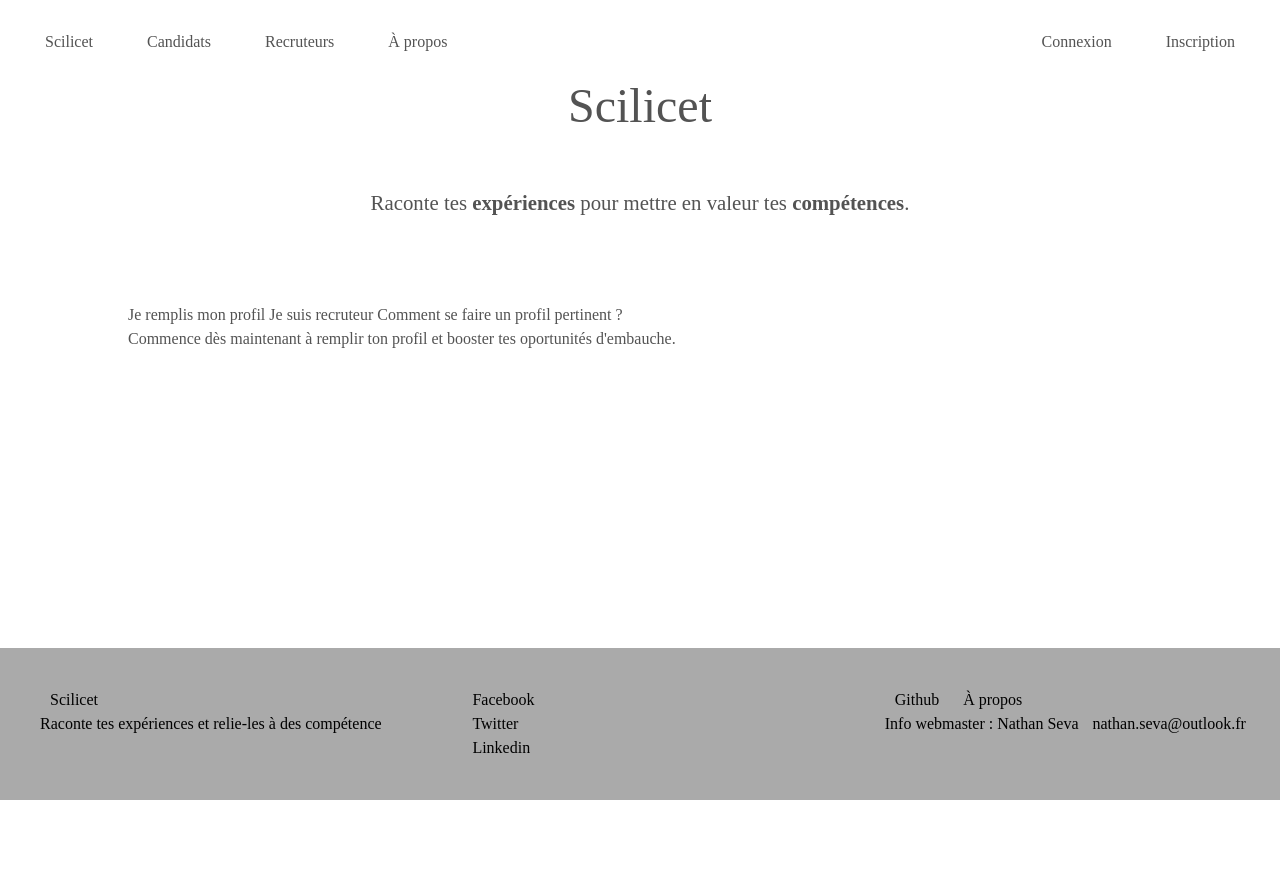
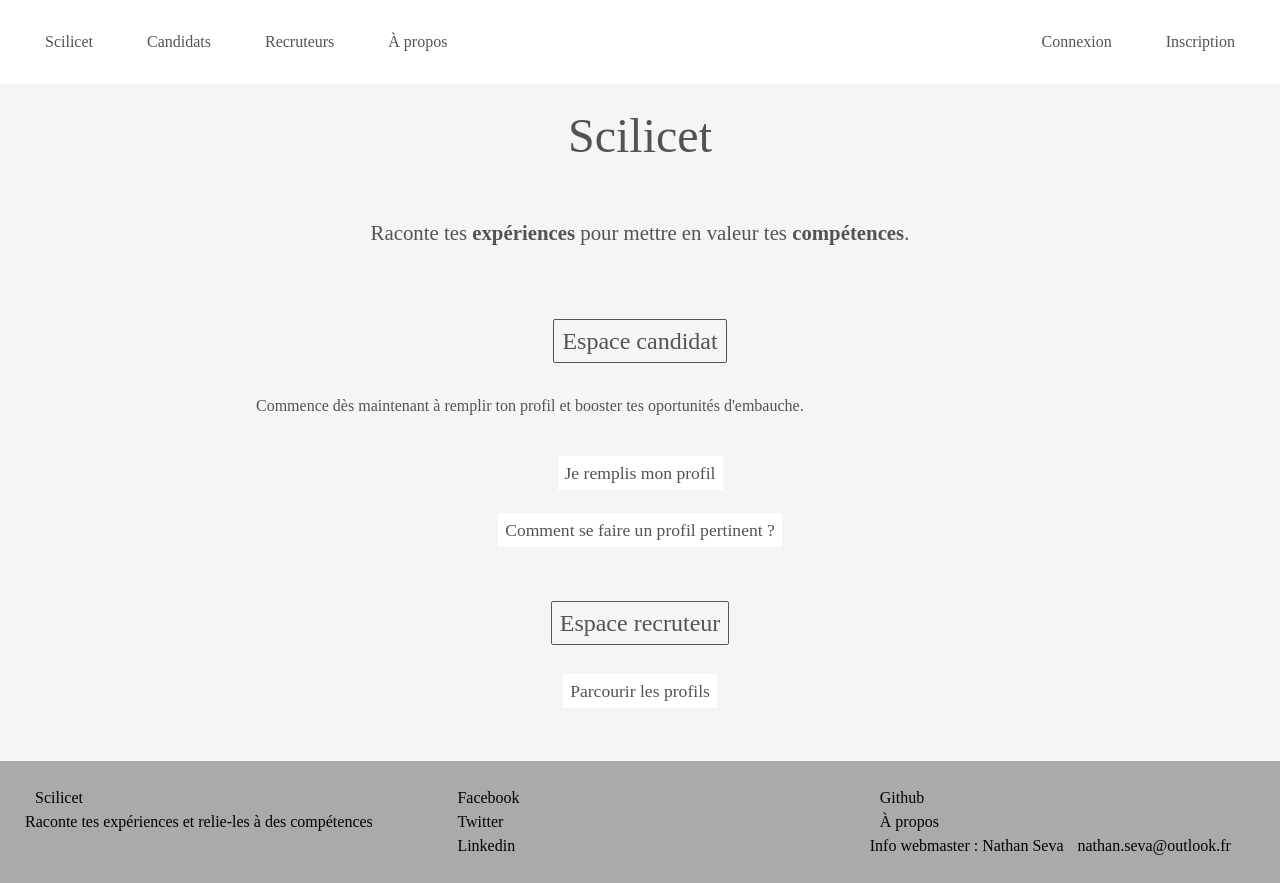
Before and after one commit to Thykof/Scilicet, a Django app: page / in a window 1280 px wide; the page is wider, and only the part inside the window is pictured. Before the commit the page ends 800 px from the top of that part, so only its background shows below. Run offline with Django 3.2, Linux system fonts and the light colour scheme.

Commit message:
Improve style

```diff
--- a/core/static/css/style.css
+++ b/core/static/css/style.css
@@ -1,3 +1,43 @@
+article {
+  margin-top: 30px;
+}
+
 strong.no-bold {
   font-weight: 400;
 }
+
+h2 {
+  text-align: center;
+  border: 1px solid #555;
+  border-radius: 2px;
+  padding: 8px;
+  display: inline;
+}
+.wrapper-h2 {
+  margin: 20px auto 35px;
+  text-align: center;
+}
+
+.button {
+  padding: 7px;
+  background-color: white;
+  text-align: center;
+  margin: 4px;
+  font-size: 1.1em;
+}
+
+.wrapper-button {
+  text-align: center;
+  margin: 10px;
+  padding: 2px;
+}
+
+.wrapper-button p {
+  display: block;
+  margin: 30px;
+}
+
+.wrapper-p {
+  width: 60%;
+  margin: auto;
+}
--- a/core/templates/core/index.html
+++ b/core/templates/core/index.html
@@ -2,13 +2,29 @@
 {% load static %}
 
 <!-- {% block title %}{% endblock %} -->
-{% block stylesheet %}
-<link rel="stylesheet" href="{% static "css/style.css" %}">
-{% endblock %}
+{% block stylesheet %}<link rel="stylesheet" href="{% static "css/style.css" %}">{% endblock %}
 
 {% block section %}
-<a href="">Je remplis mon profil</a>
-<a href="">Je suis recruteur</a>
-<a href="">Comment se faire un profil pertinent ?</a>
-<p>Commence dès maintenant à remplir ton profil et <strong class="no-bold">booster</strong> tes oportunités d'embauche.</p>
+<article>
+  <div class="wrapper-h2">
+    <h2>Espace candidat</h2>
+  </div>
+
+  <div class="wrapper-p">
+    <p>Commence dès maintenant à remplir ton profil et <strong class="no-bold">booster</strong> tes oportunités d'embauche.</p>
+  </div>
+
+  <div class="wrapper-button">
+    <p><a class="button" href="">Je remplis mon profil</a></p>
+    <p><a class="button" href="">Comment se faire un profil pertinent ?</a></p>
+  </div>
+</article>
+<article>
+  <div class="wrapper-h2">
+    <h2>Espace recruteur</h2>
+  </div>
+  <div class="wrapper-button">
+    <a class="button" href="">Parcourir les profils</a>
+  </div>
+</article>
 {% endblock section %}
--- a/static/css/base.css
+++ b/static/css/base.css
@@ -4,12 +4,11 @@ html {
 
 body {
   line-height: 1.5;
-
+  background-color: #F5F5F5;
 }
 
 header {
   width: 100%;
-  margin-bottom: 50px;
 }
 
 a {
@@ -34,10 +33,9 @@ strong {
 }
 
 footer {
+  margin-top: 25px;
   background-color: #AAA;
-  padding: 40px;
-  position: fixed;
-  bottom: 0;
+  padding: 25px;
   color: black;
   width: 100%;
   vertical-align: middle;
--- a/static/css/main.css
+++ b/static/css/main.css
@@ -2,7 +2,7 @@
   position: fixed;
   top: 0;
   width: 100%;
-  overflow: hidden;
+  background-color: #FFF;
 }
 
 #header-bar div {
@@ -20,7 +20,7 @@
 
 #title {
   font-size: 3em;
-  margin: 70px 30px 30px;
+  margin: 100px 30px 30px;
   text-align: center;
 }
 
@@ -31,9 +31,14 @@
   margin: 10px;
 }
 
-section#main-section {
-  width: 80%;
+#main-section {
+  width: 100%;
   margin: auto;
-  margin-bottom: 150px;
-  padding: 20px;
+  padding: 20px 0;
 }
+
+.sticky {
+  position: fixed;
+  top: 0;
+  width: 100%;
+}
--- a/templates/base.html
+++ b/templates/base.html
@@ -46,7 +46,7 @@
 <footer>
   <div>
     <a href="">Scilicet</a>
-    <p>Raconte tes expériences et relie-les à des compétence</p>
+    <p>Raconte tes expériences et relie-les à des compétences</p>
   </div>
 
   <div>
@@ -58,9 +58,9 @@
   </div>
 
   <div>
-  <a href="">Github</a>
-  <a href="">À propos</a>
-  <p>Info webmaster : Nathan Seva <a href="mailto:nathan.seva@outlook.fr">nathan.seva@outlook.fr</a></p>
+    <p><a href="">Github</a></p>
+    <p><a href="">À propos</a></p>
+    <p>Info webmaster : Nathan Seva <a href="mailto:nathan.seva@outlook.fr">nathan.seva@outlook.fr</a></p>
   </div>
 </footer>
 
```
